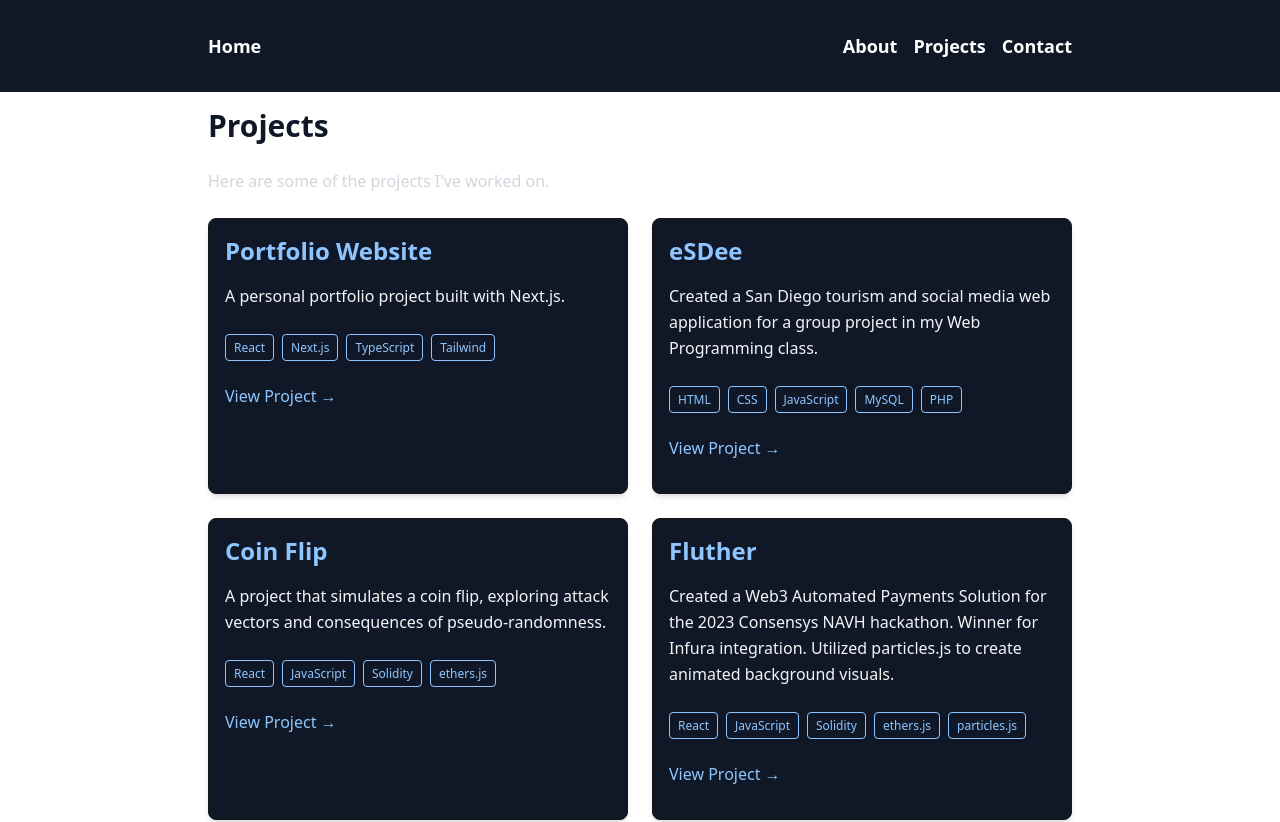
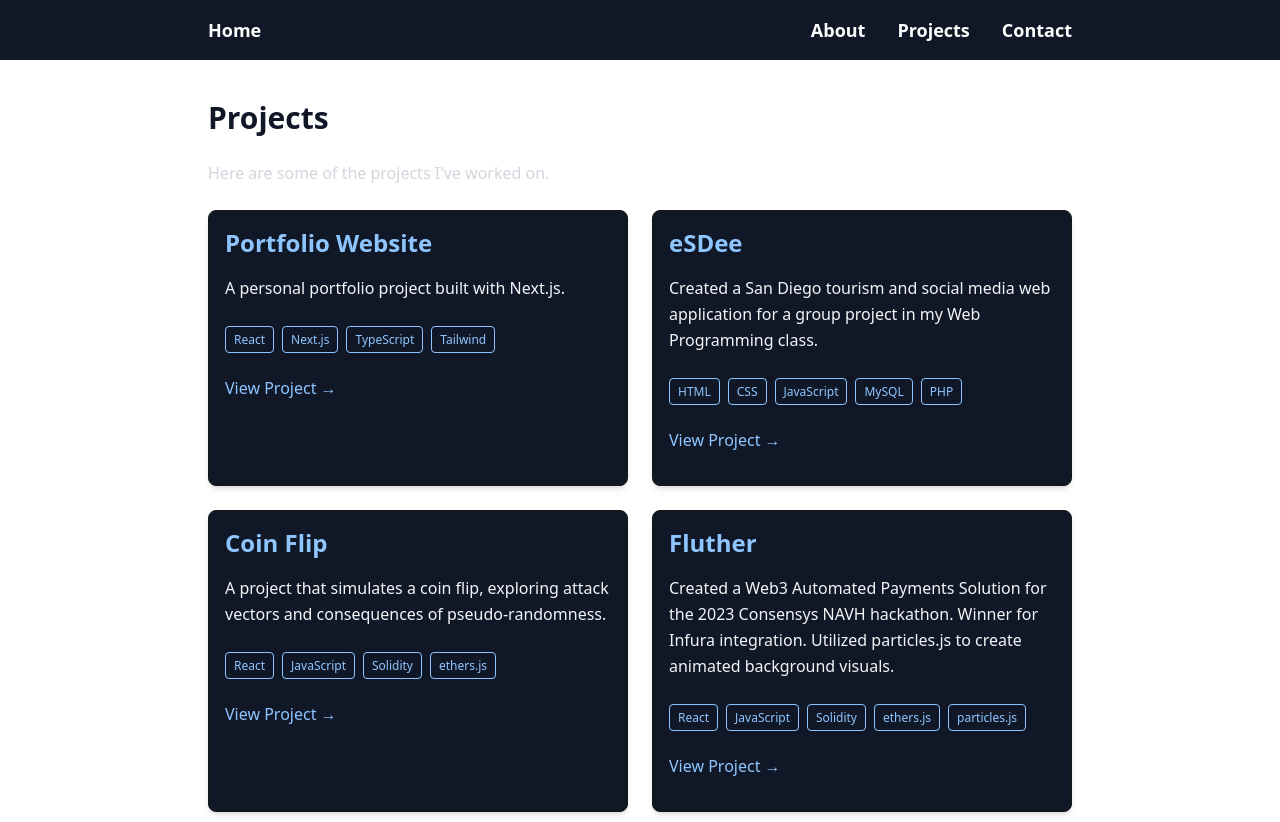
Before and after one commit to sawyersieja/kikko, a Next.js app: page /projects in a window 1280 px wide. Shown: the top 822 px of the page. Built offline with nearby package versions, Linux system fonts and the light colour scheme.

Commit message:
style: spacing and minor content changes
- Made space-x-4 default and added md:space-x-8 for spacing between Navbar menus.
- Changed 'Comfortable' to 'Confident' in technical skills in about.
- Added Python to list of 'Improving' skills in about.

```diff
--- a/src/app/about/CTA.tsx
+++ b/src/app/about/CTA.tsx
@@ -2,7 +2,7 @@ const CTA = () => {
     return(
         <div className="mt-6 text-center">
             <h2 className="text-2xl font-semibold mb-2">Interested in my work?</h2>
-            <p className="mb-6">Check out my <a href="/projects" className="text-blue-500 hover:text-blue-400">projects</a> or <a href="/contact" className="text-blue-500 hover:text-blue-400">reach out</a>!</p>
+            <p className="mb-10">Check out my <a href="/projects" className="text-blue-500 hover:text-blue-400">projects</a> or <a href="/contact" className="text-blue-500 hover:text-blue-400">reach out</a>!</p>
         </div>
     );
 };
--- a/src/app/about/Skills.tsx
+++ b/src/app/about/Skills.tsx
@@ -2,14 +2,14 @@ const Skills = () => {
 
     const skills: { frequent: string[], improving: string[] } = {
         frequent: ["C++", "Java", "HTML", "CSS", "JavaScript"],
-        improving: ["TypeScript", "Rust", "Solidity", "React", "Next.js", "Tailwind"]
+        improving: ["TypeScript", "Rust", "Solidity", "React", "Next.js", "Tailwind", "Python"]
     };
 
     return (
         <section>
             <h2 className="text-2xl font-semibold mb-2">Technical Skills</h2>
 
-            <h3 className="text-xl font-medium mb-4 !text-blue-300">Competent</h3>
+            <h3 className="text-xl font-medium mb-4 !text-blue-300">Confident</h3>
             <div className="flex flex-wrap gap-2">
                 {skills.frequent.map((skill, index) => (
                     <span key={index} className="px-2 py-1 bg-transparent text-blue-300 border border-blue-400 rounded text-sm">
--- a/src/app/about/page.tsx
+++ b/src/app/about/page.tsx
@@ -6,7 +6,7 @@ import Skills from "./Skills";
 const About = () => {
     return(
         <>
-            <h1 className="text-4xl font-fold mb-6">About Me</h1>
+            <h1 className="text-4xl font-fold mt-10 mb-6">About Me</h1>
             <AboutSummary />
             <Skills />
             <Experience />
--- a/src/app/components/Container.tsx
+++ b/src/app/components/Container.tsx
@@ -5,7 +5,7 @@ type ContainerProps = {
 
 const Container = ({ children, className = "" }: ContainerProps) => {
     return (
-        <div className={`w-full max-w-4xl mx-auto px-4 py-4 ${className}`}>
+        <div className={`w-full max-w-4xl mx-auto px-4 ${className}`}>
             {children}
         </div>
     );
--- a/src/app/components/Navbar.tsx
+++ b/src/app/components/Navbar.tsx
@@ -6,7 +6,7 @@ const Navbar = () => {
         <nav className="bg-gray-900 text-white p-4">
             <Container className="flex justify-between items-center">
                 <Link href="/" className="text-md xl:text-lg font-semibold hover:text-blue-400 transition-colors">Home</Link>
-                <div className="space-x-4">
+                <div className="space-x-4 md:space-x-8">
                     <Link href="/about" className="text-md lg:text-lg font-semibold hover:text-blue-400 transition-colors">About</Link>
                     <Link href="/projects" className="text-md lg:text-lg font-semibold hover:text-blue-400 transition-colors">Projects</Link>
                     <Link href="/contact" className="text-md lg:text-lg font-semibold hover:text-blue-400 transition-colors">Contact</Link>
--- a/src/app/contact/ContactForm.tsx
+++ b/src/app/contact/ContactForm.tsx
@@ -31,10 +31,10 @@ const ContactForm = () => {
                     <label className="block mt-4 mb-2">Message:</label>
                     <textarea value={message} onChange={(e) => setMessage(e.target.value)} required className="w-full p-2 border border-gray-300 rounded-md h-50 transition-all duration-500 focus:outline-none focus:border-blue-400 focus:ring-1 focus:ring-blue-400 focus:ring-opacity-50"></textarea>
 
-                    <button type="submit" className="mt-6 mb-6 bg-blue-600 text-white px-4 py-2 rounded-md">Send</button>
+                    <button type="submit" className="mt-6 mb-10 bg-blue-600 text-white px-4 py-2 rounded-md">Send</button>
                 </form>
 
-                {status && <p className="mb-6 text-sm text-green-600">{status}</p>} {/* Show status message */}
+                {status && <p className="mb-10 text-sm text-green-600">{status}</p>} {/* Show status message */}
         </>
     );
 };
--- a/src/app/contact/page.tsx
+++ b/src/app/contact/page.tsx
@@ -4,7 +4,7 @@ const Contact = () => {
 
     return (
             <>
-                <h1 className="text-4xl font-bold mb-6">Contact Me</h1>
+                <h1 className="text-4xl font-bold mt-10 mb-6">Contact Me</h1>
                 <p className="text-gray-300 mb-6">Fill out the form below to send me a message.</p>
 
                 <ContactForm />
--- a/src/app/projects/page.tsx
+++ b/src/app/projects/page.tsx
@@ -55,10 +55,10 @@ const projects: Project[] = [
 const Projects = () => {
     return(
         <>
-            <h1 className="text-4xl font-bold mb-6">Projects</h1>
+            <h1 className="text-4xl font-bold mt-10 mb-6">Projects</h1>
             <p className="text-gray-300 mb-6">Here are some of the projects I&apos;ve worked on.</p>
 
-            <div className="grid grid-cols-1 md:grid-cols-2 gap-6 mb-6">
+            <div className="grid grid-cols-1 md:grid-cols-2 gap-6 mb-10">
                 {projects.map((project, index) => (
                     <ProjectCard key={index} {...project}/>
                 ))}
```
